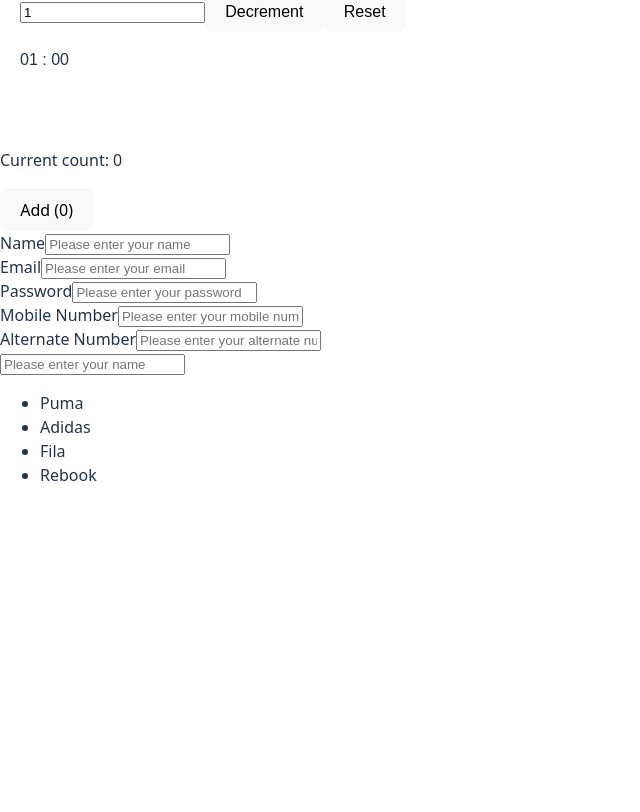
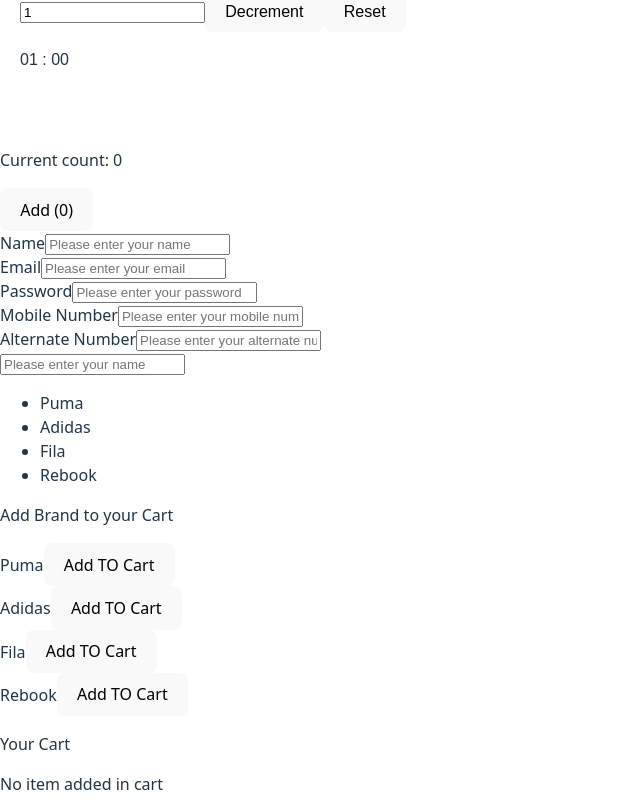
Before and after one commit to Kartavikoya/React-app, a React (Vite) app: page / in a window 1280 px wide. Shown: the part 602-1414 px from the top of the page, without its empty margins (0-640 px from the left). Before the commit the page ends 1105 px from the top, so only its background shows below. Built offline with nearby package versions, Linux system fonts and the light colour scheme.

Commit message:
Added  add to cart example

```diff
--- a/src/App.jsx
+++ b/src/App.jsx
@@ -2,6 +2,7 @@
 import Props from './hooks/useState/Props.jsx'
 import Obj from './hooks/useState/UpdatingObjects.jsx';
 import Brand from './hooks/useState/BrandFilter.jsx';
+import Cart from './hooks/useState/AddtoCart.jsx';
 
 function App() {
   return (
@@ -11,6 +12,7 @@
       <Props />
       <Obj/>
       <Brand/>
+      <Cart/>
     </>
   );
 }
--- /dev/null
+++ b/src/hooks/useState/AddtoCart.jsx
@@ -0,0 +1,62 @@
+import { useState } from "react";
+
+// props component with increment behavior
+const AllBrand =  [
+    {id: "1", brandName: 'Puma'},
+    {id: "2", brandName: 'Adidas'},
+    {id: "3", brandName: 'Fila'},
+    {id: "4", brandName: 'Rebook'}
+];
+
+function Cart() {
+// keep cart items with quantity
+const [cart, setCart] = useState([]);
+
+const AddtoCart = (id) => {
+    const selectedItem = AllBrand.find(item => item.id === id);
+    setCart(prev => {
+      // if already in cart, increment qty
+      const existing = prev.find(i => i.id === id);
+      if (existing) {
+        return prev.map(i =>
+          i.id === id ? { ...i, qty: i.qty + 1 } : i
+        );
+      }
+      // new item with qty 1
+      return [...prev, { ...selectedItem, qty: 1 }];
+    });
+};
+
+
+  return (
+    <>
+        <div>
+            <p>Add Brand to your Cart</p>
+            {
+                AllBrand.map(brand => (
+                  <div key={brand.id}>
+                    <span>{brand.brandName}</span>
+                    <button onClick={() => AddtoCart(brand.id)}>Add TO Cart</button>
+                  </div>
+                ))
+            }
+        </div>
+        <div>
+            <p>Your Cart</p>
+            {
+                cart.length === 0 ? (
+                  <p>No item added in cart</p>
+                ) : (
+                  cart.map(item => (
+                    <div key={item.id}>
+                      <span>{item.brandName} x{item.qty}</span>
+                    </div>
+                  ))
+                )
+            }
+        </div>
+    </>
+  );
+}
+
+export default Cart;
```
